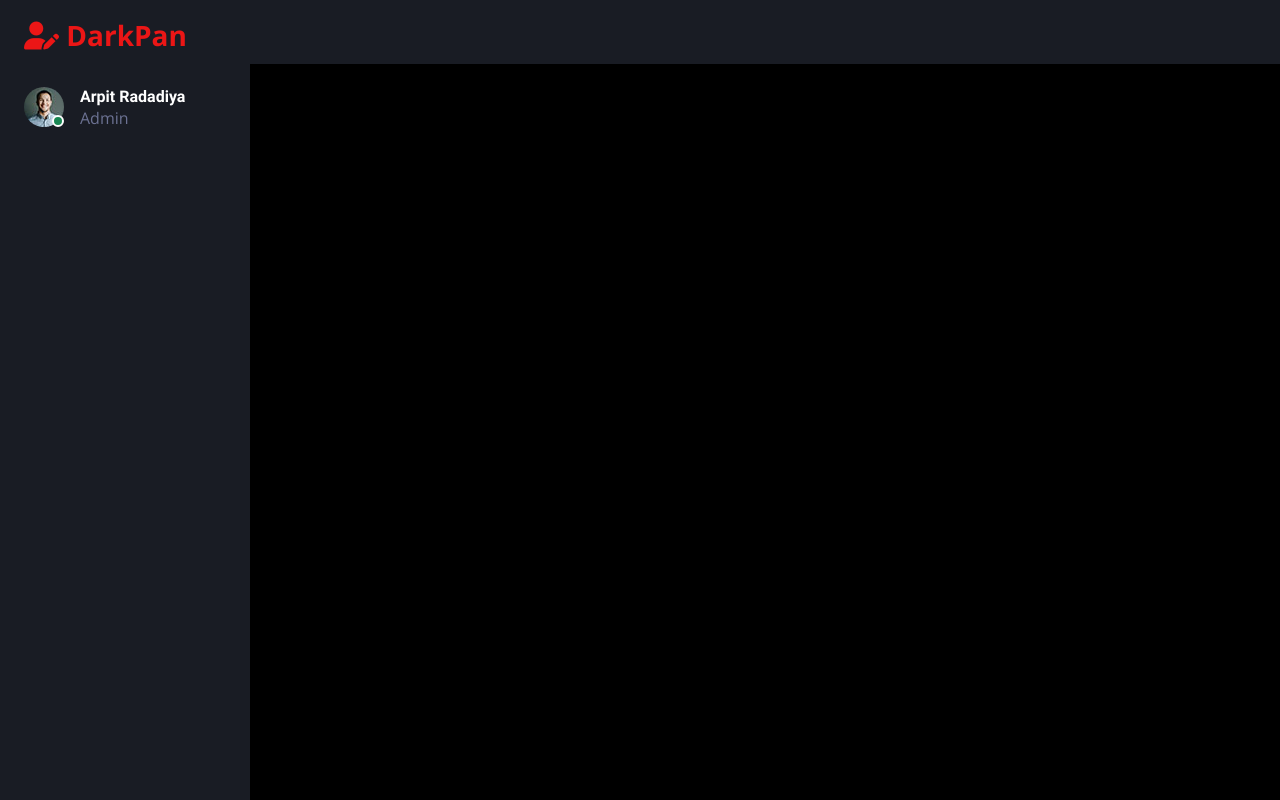
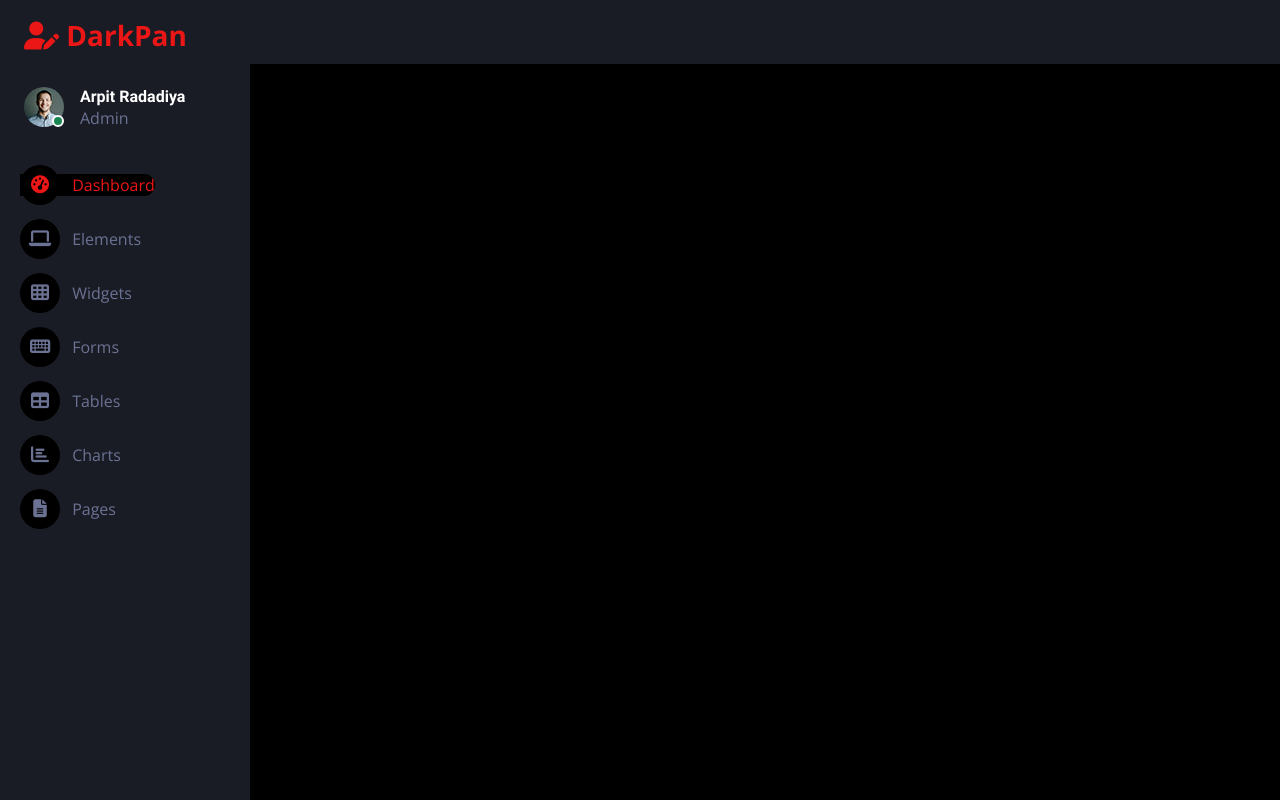
Before and after one commit to akradadiya28/Admin_Pannel, a plain HTML site: page index.html in a window 1280 px wide. Drawn offline with Linux system fonts and the light colour scheme.

Commit message:
some changes

```diff
--- a/css/style.css
+++ b/css/style.css
@@ -238,6 +238,29 @@ li {
   color: var(--title-font);
 }
 
+.sidebar .navbar ul .item-list {
+  padding: 7px 20px;
+}
+.sidebar .navbar ul li a {
+  color: var(--title-font);
+}
+
+.sidebar .navbar ul li a i {
+  font-size: 18px;
+  width: 40px;
+  height: 40px;
+  background-color: var(--bg-color-dark);
+  display: inline-flex;
+  border-radius: 40px;
+  margin: 0 8px 0 0;
+}
+.sidebar .navbar ul li .active {
+  background-color: var(--bg-color-dark);
+  color: var(--primary-color);
+  border-left: 3px solid var(--pr`imary-color);
+  border-radius: 0 30px 30px 0;
+}
+
 /* main-content */
 .main-content {
   margin-left: var(--sidebar-width);
--- a/index.html
+++ b/index.html
@@ -37,7 +37,62 @@
           <span>Admin</span>
         </div>
       </div>
-      <nav></nav>
+      <nav>
+        <div class="navbar">
+          <ul>
+            <li class="item-list">
+              <a href="javascriptt:void(0)" class="active">
+                <i
+                  class="fa fa-tachometer-alt d-flex items-center justify-center"
+                ></i>
+                <span>Dashboard</span>
+              </a>
+            </li>
+            <li class="item-list">
+              <a href="javascriptt:void(0)">
+                <i class="fa fa-laptop d-flex items-center justify-center"></i>
+                <span>Elements</span>
+              </a>
+            </li>
+            <li class="item-list">
+              <a href="javascriptt:void(0)">
+                <i class="fa fa-th d-flex items-center justify-center"></i>
+                <span>Widgets</span>
+              </a>
+            </li>
+            <li class="item-list">
+              <a href="javascriptt:void(0)">
+                <i
+                  class="fa fa-keyboard d-flex items-center justify-center"
+                ></i>
+                <span>Forms</span>
+              </a>
+            </li>
+            <li class="item-list">
+              <a href="javascriptt:void(0)">
+                <i class="fa fa-table d-flex items-center justify-center"></i>
+                <span>Tables</span>
+              </a>
+            </li>
+            <li class="item-list">
+              <a href="javascriptt:void(0)">
+                <i
+                  class="fa fa-chart-bar d-flex items-center justify-center"
+                ></i>
+                <span>Charts</span>
+              </a>
+            </li>
+            <li class="item-list">
+              <a href="javascriptt:void(0)">
+                <i
+                  class="fa fa-file-alt d-flex items-center justify-center"
+                ></i>
+                <span>Pages</span>
+              </a>
+            </li>
+          </ul>
+        </div>
+      </nav>
     </div>
     <!-- main-content -->
     <div class="main-content"></div>
```
Also changed, not shown: images/unnamed.jpg (added).
